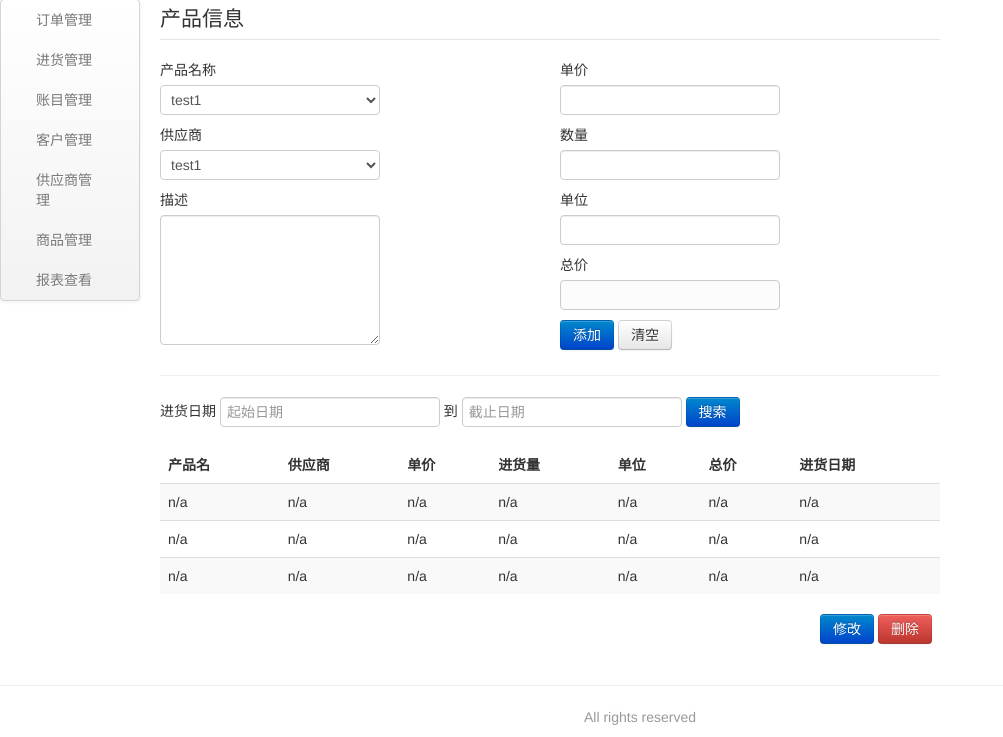
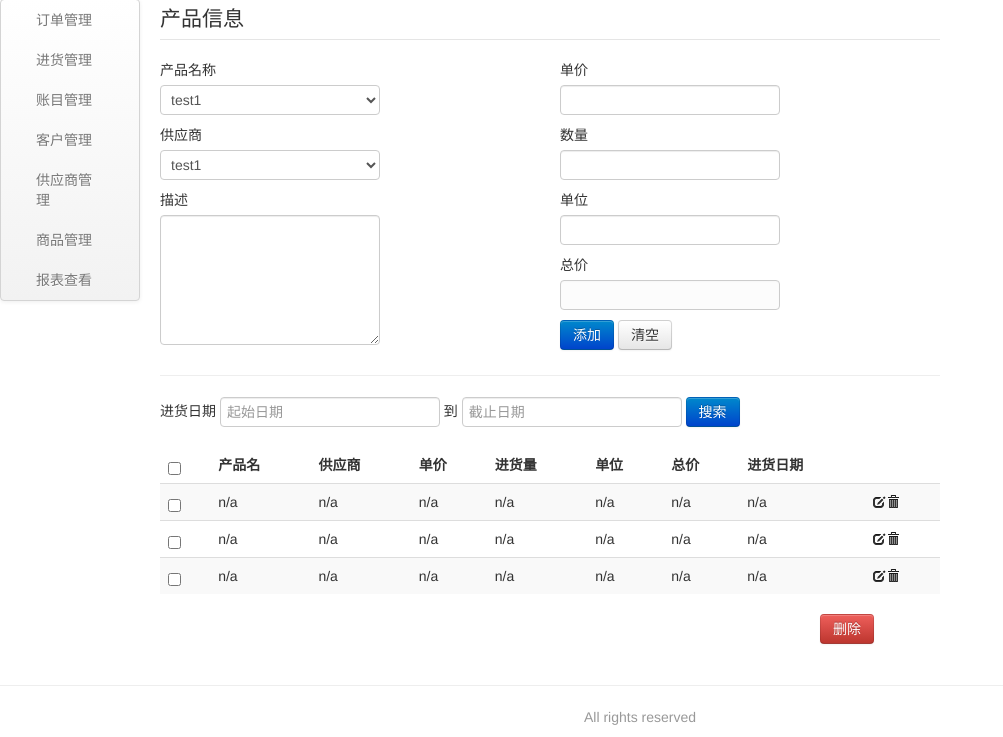
Before and after one commit to Weilong/meat_factory, a CodeIgniter app: page /meat_factory/ in a window 1280 px wide. Shown: the part 63-800 px from the top of the page, without its empty margins (0-1003 px from the left). Run offline with CodeIgniter, Linux system fonts and the light colour scheme.

Commit message:
add add_product_view

```diff
--- a/application/views/supplied_goods_view.php
+++ b/application/views/supplied_goods_view.php
@@ -52,6 +52,7 @@
             <table class="table table-striped table-hover">
                 <thead>
                     <tr>
+                        <th><input type="checkbox"></th>
                         <th>产品名</th>
                         <th>供应商</th>
                         <th>单价</th>
@@ -59,10 +60,12 @@
                         <th>单位</th>
                         <th>总价</th>
                         <th>进货日期</th>
+                        <th></th>
                     </tr>
                 </thead>
                 <tbody>
                     <tr>
+                        <td><input type="checkbox"></td>
                         <td>n/a</td>
                         <td>n/a</td>
                         <td>n/a</td>
@@ -70,8 +73,10 @@
                         <td>n/a</td>
                         <td>n/a</td>
                         <td>n/a</td>
+                        <th><i class="icon-edit"></i><i class="icon-trash"></i></th>
                     </tr>
                     <tr>
+                        <td><input type="checkbox"></td>
                         <td>n/a</td>
                         <td>n/a</td>
                         <td>n/a</td>
@@ -79,8 +84,10 @@
                         <td>n/a</td>
                         <td>n/a</td>
                         <td>n/a</td>
+                        <th><i class="icon-edit"></i><i class="icon-trash"></i></th>
                     </tr>
                     <tr>
+                        <td><input type="checkbox"></td>
                         <td>n/a</td>
                         <td>n/a</td>
                         <td>n/a</td>
@@ -88,12 +95,13 @@
                         <td>n/a</td>
                         <td>n/a</td>
                         <td>n/a</td>
+                        <th><i class="icon-edit"></i><i class="icon-trash"></i></th>
                     </tr>
                 </tbody>
             </table>
         </div>
         <div class="span4 offset8">
-            <button type="submit" class="btn btn-primary">修改</button>
+            <!--<button type="submit" class="btn btn-primary">修改</button> -->
             <button type="submit" class="btn btn-danger">删除</button>
         </div>
     </div>
```
